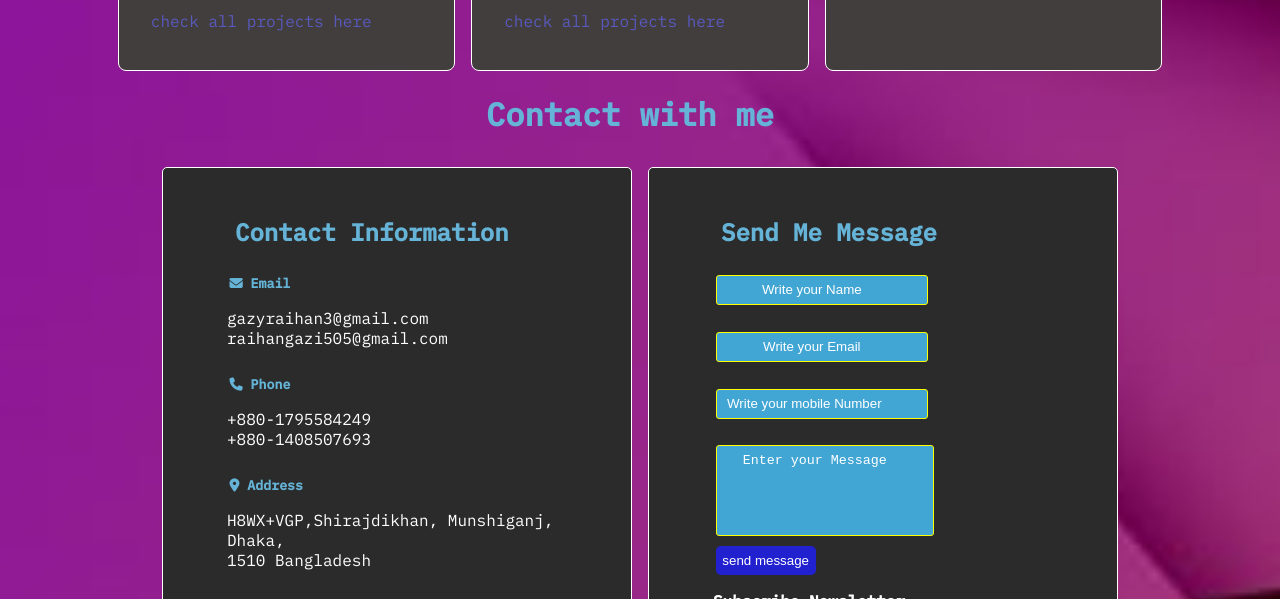
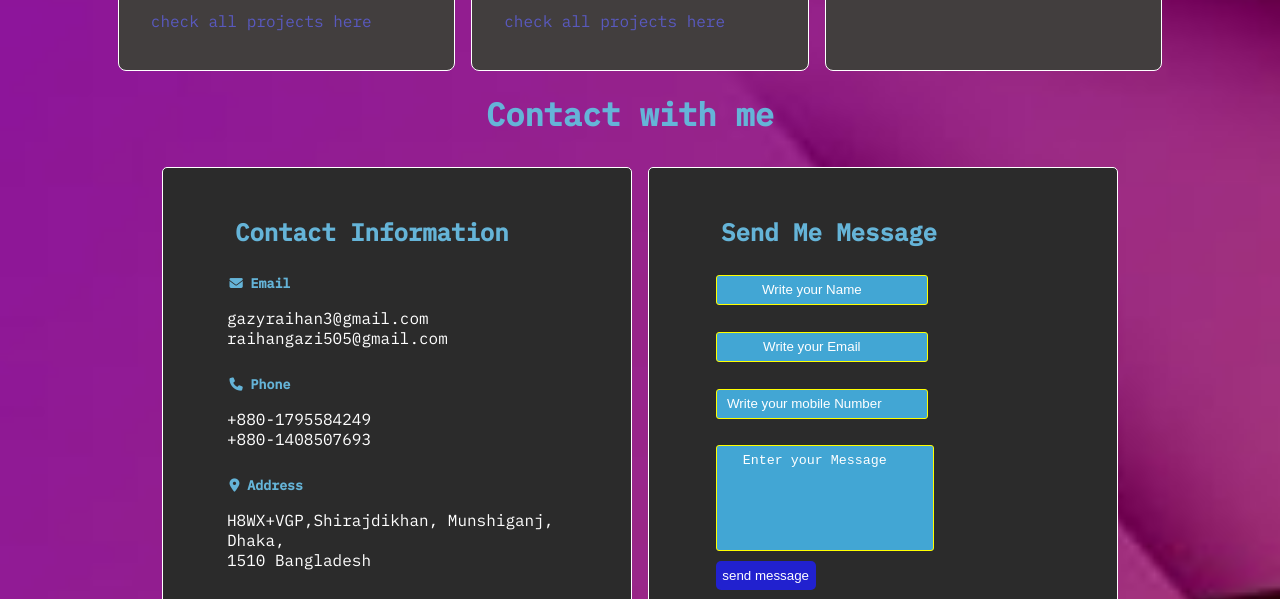
Before and after one commit to gaziraihan1/raihan-portfolio, a plain HTML site: page index.html in a window 1280 px wide. Shown: the part 1883-2482 px from the top of the page. Drawn offline with nearby package versions, Linux system fonts and the light colour scheme.

Commit message:
commit 11

```diff
--- a/index.html
+++ b/index.html
@@ -374,7 +374,7 @@
                     <label for="number"></label>
                     <input type="number" id="number" name="number" placeholder="Write your mobile Number"><br>
                     <label for="comment"></label>
-                    <textarea name="comment" id="comment" cols="21" rows="5" placeholder="Enter your Message"></textarea><br>
+                    <textarea name="comment" id="comment" cols="21" rows="6" placeholder="Enter your Message"></textarea><br>
                     <button type="submit" class="but">send message</button>
                 </form>
 
```
